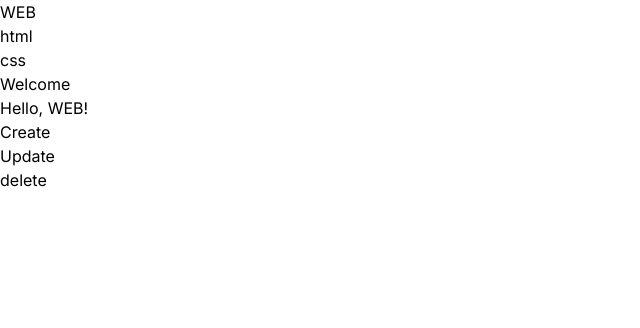
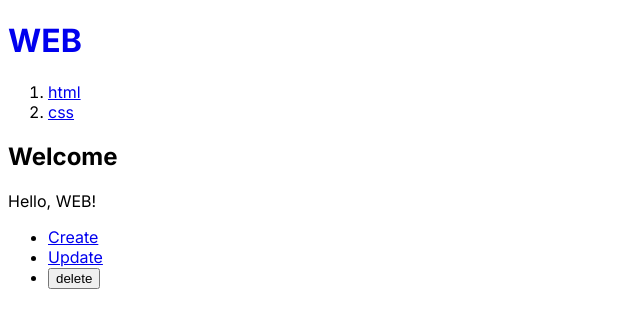
Before and after one commit to 1two13/next.js-challenge, a Next.js app: page / in a window 1280 px wide. Shown: the top 328 px of the page, without its empty margins (0-640 px from the left). Built offline with nearby package versions, Linux system fonts and the light colour scheme.

Commit message:
style: css 수정

```diff
--- a/src/app/globals.css
+++ b/src/app/globals.css
@@ -1,21 +1,3 @@
-@tailwind base;
-@tailwind components;
-@tailwind utilities;
-
-:root {
-  --foreground-rgb: 0, 0, 0;
-  --background-start-rgb: 214, 219, 220;
-  --background-end-rgb: 255, 255, 255;
+h1 a {
+  text-decoration: none;
 }
-
-@media (prefers-color-scheme: dark) {
-  :root {
-    --foreground-rgb: 255, 255, 255;
-    --background-start-rgb: 0, 0, 0;
-    --background-end-rgb: 0, 0, 0;
-  }
-}
-
-body {
-  color: rgb(var(--foreground-rgb));
-}
```
